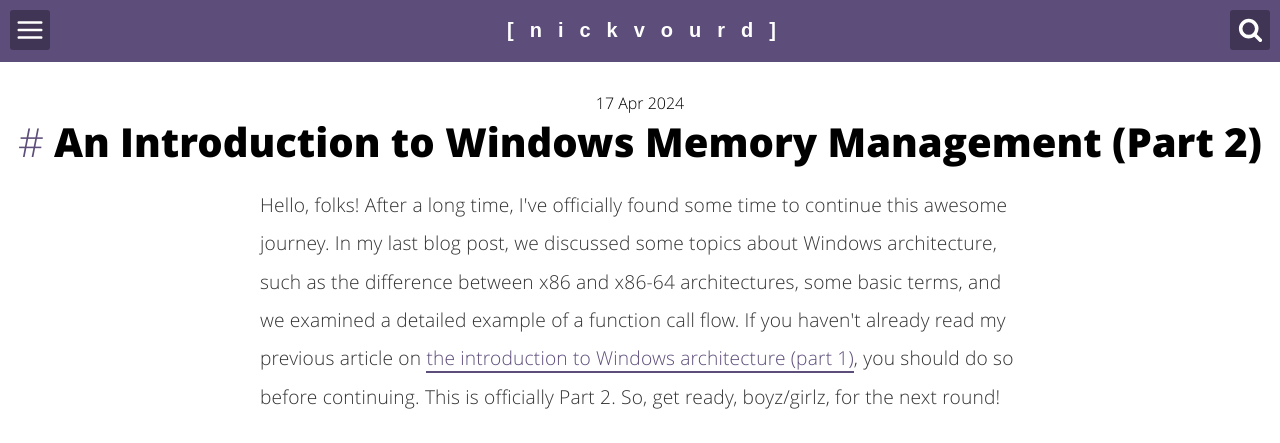
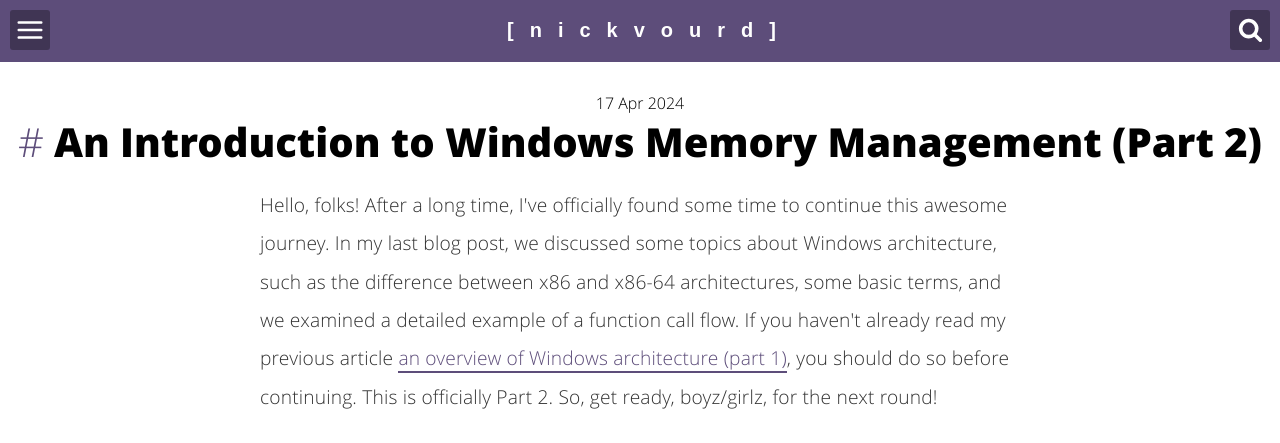
Before and after one commit to nickvourd/nickvourd.github.io, a Jekyll site: the page built from _posts/2024-04-17-an-introduction-to-windows-memory-management.md, in a window 1280 px wide and 900 px high, cut to the strip 0-443 px from the top of the window. Built offline with Jekyll 4.4.1, drawn with Linux system fonts in a browser that asks for light colours; some of the changed text lies outside the part shown.

Commit message:
An Introduction to Windows Memory Management (Part 2)

```diff
--- a/_posts/2024-04-17-an-introduction-to-windows-memory-management.md
+++ b/_posts/2024-04-17-an-introduction-to-windows-memory-management.md
@@ -135,7 +135,7 @@
 }
 </script>
 
-<p>Hello, folks! After a long time, I've officially found some time to continue this awesome journey. In my last blog post, we discussed some topics about Windows architecture, such as the difference between x86 and x86-64 architectures, some basic terms, and we examined a detailed example of a function call flow. If you haven't already read my previous article on <a href="https://nickvourd.github.io/an-overview-of-windows-arch/">the introduction to Windows architecture (part 1)</a>, you should do so before continuing. This is officially Part 2. So, get ready, boyz/girlz, for the next round!</p>
+<p>Hello, folks! After a long time, I've officially found some time to continue this awesome journey. In my last blog post, we discussed some topics about Windows architecture, such as the difference between x86 and x86-64 architectures, some basic terms, and we examined a detailed example of a function call flow. If you haven't already read my previous article <a href="https://nickvourd.github.io/an-overview-of-windows-arch/">an overview of Windows architecture (part 1)</a>, you should do so before continuing. This is officially Part 2. So, get ready, boyz/girlz, for the next round!</p>
 
 <div style="display: flex; justify-content: center;">
     <iframe src="https://giphy.com/embed/Yh30S0qiIw1wsF1L0T" width="480" height="350" frameBorder="0" class="giphy-embed" allowFullScreen></iframe>
@@ -165,7 +165,7 @@
 
 <h4>Kernel Land</h4>
 
-<p>As we discussed in my previous article titled <a href="(https://nickvourd.github.io/an-overview-of-windows-arch/">An Introduction to Windows Architecture (Part 1)</a>, Kernel Land is an execution mode in a processor that allows access to all system memory and CPU instructions. This portion of memory (0xFFFFFFFF) is reserved by the Opertaing System for device drivers, system cache, paged/non-paged pool, etc. There is no user access to this portion of memory.<br /><br /></p>
+<p>As we discussed in my previous article titled <a href="(https://nickvourd.github.io/an-overview-of-windows-arch/">An Overview of Windows Architecture (Part 1)</a>, Kernel Land is an execution mode in a processor that allows access to all system memory and CPU instructions. This portion of memory (0xFFFFFFFF) is reserved by the Opertaing System for device drivers, system cache, paged/non-paged pool, etc. There is no user access to this portion of memory.<br /><br /></p>
 
 <h4>Process Environment Block (PEB)</h4>
 
```
